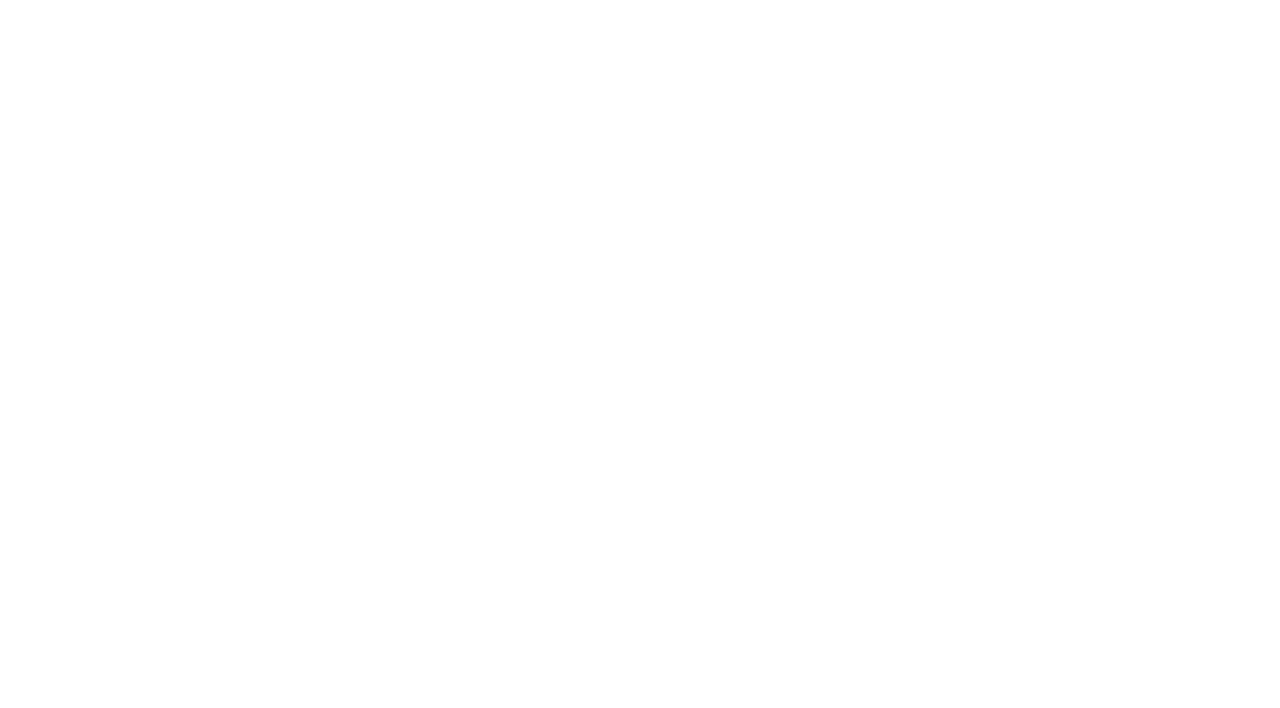
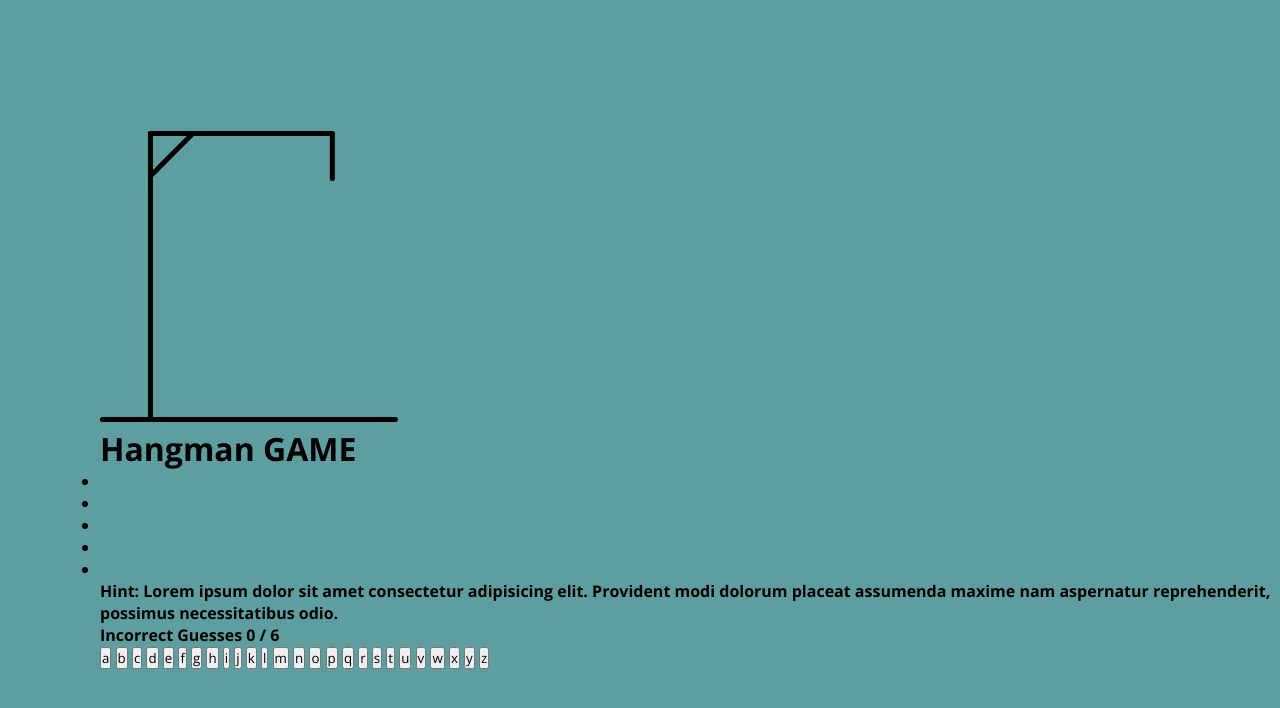
Before and after one commit to MohsinNB/Hangman_game, a plain HTML site: page Hangman_Game/index.html in a window 1280 px wide. Drawn offline with nearby package versions, Linux system fonts and the light colour scheme.

Commit message:
Keyboard added

```diff
--- a/Hangman_Game/index.html
+++ b/Hangman_Game/index.html
@@ -7,6 +7,58 @@
     <link rel="stylesheet" href="style.css">
 </head>
 <body>
+    <div class="container">
+        <div class="Hangman_box">
+            <img src="images/hangman-0.svg" alt="">
+            <h1>Hangman GAME</h1>
+        </div>
 
+        <div class="Game_box">
+            <ul class="word_display">
+                <li class="letter"></li>
+                <li class="letter"></li>
+                <li class="letter"></li>
+                <li class="letter"></li>
+                <li class="letter"></li>
+            </ul>
+            <h4 class="hint_text">
+                Hint:
+                <b>Lorem ipsum dolor sit amet consectetur adipisicing elit. Provident modi dolorum placeat assumenda maxime nam aspernatur reprehenderit, possimus necessitatibus odio.</b>
+            </h4>
+
+            <h4 class="Guesses_text">
+                Incorrect Guesses
+                <b>0 / 6</b>
+            </h4>
+            <div class="keyboard">
+                 <button>a</button>
+                 <button>b</button>
+                 <button>c</button>
+                 <button>d</button>
+                 <button>e</button>
+                 <button>f</button>
+                 <button>g</button>
+                 <button>h</button>
+                 <button>i</button>
+                 <button>j</button>
+                 <button>k</button>
+                 <button>l</button>
+                 <button>m</button>
+                 <button>n</button>
+                 <button>o</button>
+                 <button>p</button>
+                 <button>q</button>
+                 <button>r</button>
+                 <button>s</button>
+                 <button>t</button>
+                 <button>u</button>
+                 <button>v</button>
+                 <button>w</button>
+                 <button>x</button>
+                 <button>y</button>
+                 <button>z</button>
+            </div>
+        </div>
+    </div>
 </body>
 </html>
--- a/Hangman_Game/style.css
+++ b/Hangman_Game/style.css
@@ -6,3 +6,16 @@
     box-sizing: border-box;
     font-family: "Open Sans", sans-serif;
 }
+
+body {
+    display: flex;
+    justify-content: center;
+    align-items: center;
+    min-height: 100vh;
+    padding-left: 100px;
+    background-color: cadetblue;
+}
+
+/* .Hangman_box{
+    display: flex;
+} */
```
Also changed, not shown: Hangman_Game/images/hangman-0.svg (added), Hangman_Game/images/hangman-1.svg (added), Hangman_Game/images/hangman-2.svg (added), Hangman_Game/images/hangman-3.svg (added), Hangman_Game/images/hangman-4.svg (added), Hangman_Game/images/hangman-5.svg (added), Hangman_Game/images/hangman-6.svg (added), Hangman_Game/images/lost.gif (added), Hangman_Game/images/victory.gif (added).
